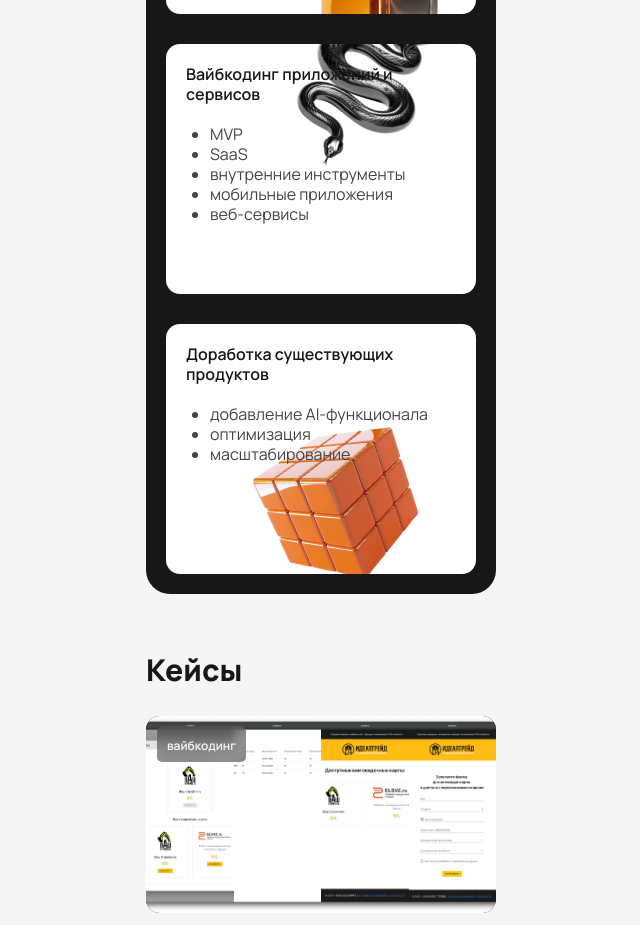
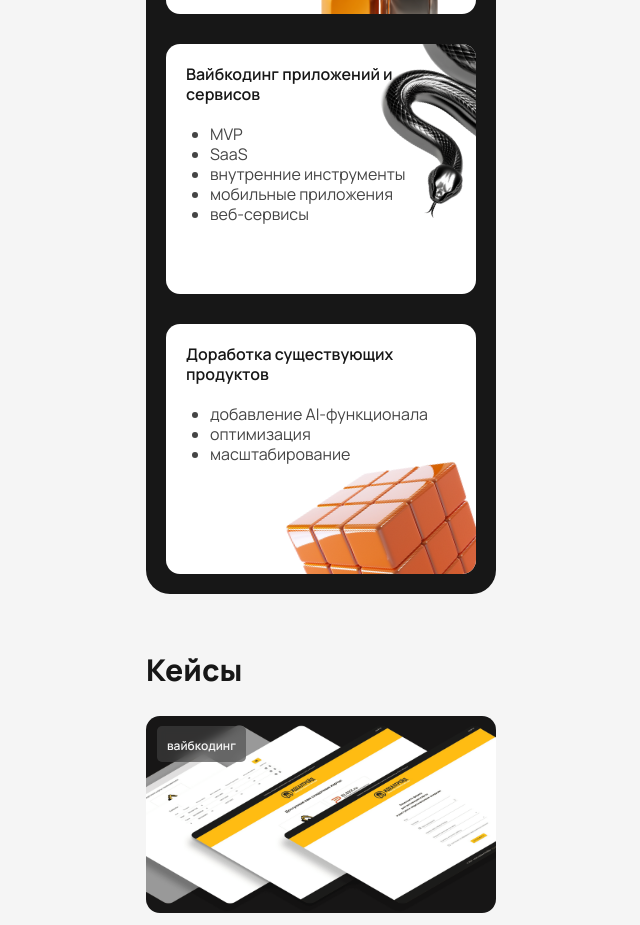
Before and after one commit to ZharkovMihail/ai_landing, a Next.js app: page / in a window 1280 px wide. Shown: the part 1660-2585 px from the top of the page, without its empty margins (319-959 px from the left). Built offline with nearby package versions, Linux system fonts and the light colour scheme.

Commit message:
подвигал картинки

```diff
--- a/app/components/Cases.tsx
+++ b/app/components/Cases.tsx
@@ -1,5 +1,5 @@
 import Image from "next/image";
-import { imgCase1a, imgCase1b, imgCase1c, imgCase1d } from "@/app/lib/assets";
+import { imgCaseCover } from "@/app/lib/assets";
 
 const cases = [
   {
@@ -22,25 +22,16 @@ const cases = [
   },
 ];
 
-const panelImages = [imgCase1a, imgCase1b, imgCase1c, imgCase1d];
-
 export default function Cases() {
   return (
-    // gap-[30px] между заголовком и каждой карточкой — как в Figma (все дети одного flex-col)
     <section className="flex flex-col gap-[30px] items-start px-5">
       <h2 className="font-extrabold text-[30px] leading-[32px] text-[#171717]">Кейсы</h2>
 
       {cases.map((c, i) => (
         <div key={i} className="flex flex-col gap-[10px] items-start w-full">
-          {/* Image collage */}
-          <div className="aspect-video bg-[#171717] overflow-hidden relative rounded-[14px] w-full">
-            <div className="absolute inset-0 flex">
-              {panelImages.map((src, j) => (
-                <div key={j} className="flex-1 relative overflow-hidden">
-                  <Image src={src} alt="" fill className="object-cover" unoptimized />
-                </div>
-              ))}
-            </div>
+          {/* Image */}
+          <div className="overflow-hidden relative rounded-[14px] w-full aspect-video">
+            <Image src={imgCaseCover} alt="" fill className="object-cover" unoptimized />
             {c.tag && (
               <div className="absolute left-[11px] top-[10px] backdrop-blur-[5px] bg-[rgba(69,69,69,0.6)] px-[10px] py-[6px] rounded-[5px]">
                 <span className="font-semibold text-[12px] leading-[20px] text-[#f5f5f5]">
@@ -50,7 +41,7 @@ export default function Cases() {
             )}
           </div>
           {/* Text */}
-          <div className="flex flex-col gap-[4px] items-start text-[16px] leading-[20px]">
+          <div className="flex flex-col gap-[4px] text-[16px] leading-[20px]">
             <p className="font-semibold text-[#171717]">{c.title}</p>
             <p className="font-normal text-[#454545]">{c.description}</p>
           </div>
--- a/app/components/Services.tsx
+++ b/app/components/Services.tsx
@@ -1,29 +1,5 @@
 import Image from "next/image";
 import { imgServiceAi, imgServiceVibe, imgServiceImprove } from "@/app/lib/assets";
-
-const services = [
-  {
-    title: "AI-решения под заказ",
-    items: ["чат-боты", "AI-ассистенты", "автоматизация процессов", "интеграция AI в существующие системы"],
-    image: imgServiceAi,
-    imageStyle: "left-[89px] top-[96px] w-[250px] h-[250px]",
-    imageRotate: "",
-  },
-  {
-    title: "Вайбкодинг приложений и сервисов",
-    items: ["MVP", "SaaS", "внутренние инструменты", "мобильные приложения", "веб-сервисы"],
-    image: imgServiceVibe,
-    imageStyle: "left-[100px] top-[-60px] w-[200px] h-[200px]",
-    imageRotate: "rotate-[27deg]",
-  },
-  {
-    title: "Доработка существующих продуктов",
-    items: ["добавление AI-функционала", "оптимизация", "масштабирование"],
-    image: imgServiceImprove,
-    imageStyle: "left-[85px] top-[90px] w-[180px] h-[180px]",
-    imageRotate: "-rotate-[21deg]",
-  },
-];
 
 export default function Services() {
   return (
@@ -31,33 +7,67 @@ export default function Services() {
       <h2 className="font-extrabold text-[30px] leading-[32px] text-white">
         Какие задачи мы решаем
       </h2>
-      <div className="flex flex-col gap-[30px] items-start w-full">
-        {services.map((service) => (
-          <div
-            key={service.title}
-            className="bg-white flex flex-col gap-5 h-[250px] items-start overflow-hidden p-5 relative rounded-[14px] w-full"
-          >
-            <p className="font-semibold text-[16px] leading-[20px] text-[#171717] relative z-10">
-              {service.title}
-            </p>
-            <ul className="list-disc font-normal text-[16px] leading-[20px] text-[#454545] relative z-10 space-y-0">
-              {service.items.map((item) => (
-                <li key={item} className="ms-6">
-                  {item}
-                </li>
-              ))}
-            </ul>
-            <div className={`absolute ${service.imageStyle} pointer-events-none`}>
-              <Image
-                src={service.image}
-                alt=""
-                fill
-                className={`object-cover ${service.imageRotate}`}
-                unoptimized
-              />
+      <div className="flex flex-col gap-[30px] items-start">
+
+        {/* Card 1 — AI */}
+        <div className="bg-white flex flex-col gap-5 h-[250px] items-start overflow-clip p-5 relative rounded-[14px] w-[310px]">
+          <p className="font-semibold text-[16px] leading-[20px] text-[#171717] shrink-0">
+            AI-решения под заказ
+          </p>
+          <ul className="list-disc font-normal text-[16px] leading-[20px] text-[#454545] shrink-0">
+            <li className="ms-6">чат-боты</li>
+            <li className="ms-6">AI-ассистенты</li>
+            <li className="ms-6">автоматизация процессов</li>
+            <li className="ms-6">интеграция AI в существующие системы</li>
+          </ul>
+          {/* image: bottom-right, no rotation */}
+          <div className="absolute left-[89px] top-[96px] size-[250px] pointer-events-none">
+            <Image src={imgServiceAi} alt="" fill className="object-cover" unoptimized />
+          </div>
+        </div>
+
+        {/* Card 2 — Vibe (snake) */}
+        <div className="bg-white flex flex-col gap-5 h-[250px] items-start overflow-clip p-5 relative rounded-[14px] w-[310px]">
+          <p className="font-semibold text-[16px] leading-[20px] text-[#171717] shrink-0">
+            Вайбкодинг приложений и сервисов
+          </p>
+          <ul className="list-disc font-normal text-[16px] leading-[20px] text-[#454545] shrink-0">
+            <li className="ms-6">MVP</li>
+            <li className="ms-6">SaaS</li>
+            <li className="ms-6">внутренние инструменты</li>
+            <li className="ms-6">мобильные приложения</li>
+            <li className="ms-6">веб-сервисы</li>
+          </ul>
+          {/* image: top-right, large rotated wrapper */}
+          <div className="absolute flex items-center justify-center left-[101px] top-[-205px] size-[470px] pointer-events-none">
+            <div className="flex-none rotate-[26.88deg]">
+              <div className="relative size-[350px]">
+                <Image src={imgServiceVibe} alt="" fill className="object-cover" unoptimized />
+              </div>
             </div>
           </div>
-        ))}
+        </div>
+
+        {/* Card 3 — Improve (cube) */}
+        <div className="bg-white flex flex-col gap-5 h-[250px] items-start overflow-clip p-5 relative rounded-[14px] w-[310px]">
+          <p className="font-semibold text-[16px] leading-[20px] text-[#171717] shrink-0">
+            Доработка существующих продуктов
+          </p>
+          <ul className="list-disc font-normal text-[16px] leading-[20px] text-[#454545] shrink-0">
+            <li className="ms-6">добавление AI-функционала</li>
+            <li className="ms-6">оптимизация</li>
+            <li className="ms-6">масштабирование</li>
+          </ul>
+          {/* image: bottom-right, rotated */}
+          <div className="absolute flex items-center justify-center left-[85px] top-[89px] size-[285px] pointer-events-none">
+            <div className="flex-none -rotate-[21.15deg]">
+              <div className="relative size-[220px]">
+                <Image src={imgServiceImprove} alt="" fill className="object-cover" unoptimized />
+              </div>
+            </div>
+          </div>
+        </div>
+
       </div>
     </section>
   );
--- a/app/lib/assets.ts
+++ b/app/lib/assets.ts
@@ -13,11 +13,8 @@ export const imgServiceAi = "/images/service-ai.png";
 export const imgServiceVibe = "/images/service-vibe.png";
 export const imgServiceImprove = "/images/service-improve.png";
 
-// Case photo panels (4 panels per case collage)
-export const imgCase1a = "/images/case-photo-1.png";
-export const imgCase1b = "/images/case-photo-2.png";
-export const imgCase1c = "/images/case-photo-3.png";
-export const imgCase1d = "/images/case-photo-4.png";
+// Case cover image
+export const imgCaseCover = "/images/case-cover.png";
 
 // Footer social icon
 export const imgSocialIcon = "/images/social-icon.png";
```
Also changed, not shown: public/images/case-cover.png (added).
